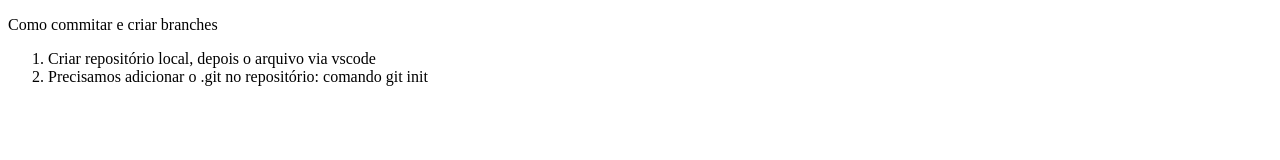
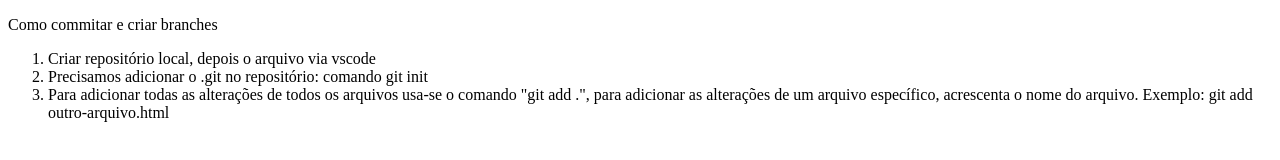
Before and after one commit to Joyce-png/aulinha-dia2, a plain HTML site: page aulinha-dia2.html in a window 1280 px wide. Drawn offline with Linux system fonts and the light colour scheme.

Commit message:
acrescentei o terceiro ítem

```diff
--- a/aulinha-dia2.html
+++ b/aulinha-dia2.html
@@ -10,7 +10,7 @@
     <ol>
         <li>Criar repositório local, depois o arquivo via vscode</li>
         <li>Precisamos adicionar o .git no repositório: comando git init </li>
-
+        <li>Para adicionar todas as alterações de todos os arquivos usa-se o comando "git add .", para adicionar as alterações de um arquivo específico, acrescenta o nome do arquivo. Exemplo: git add outro-arquivo.html</li>
 
     </ol>
 
```
